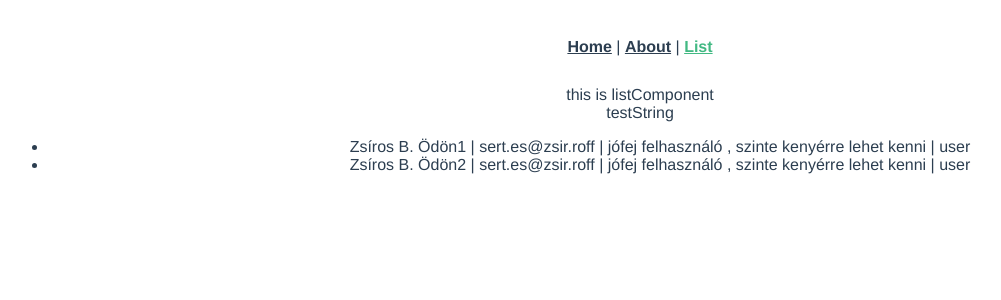
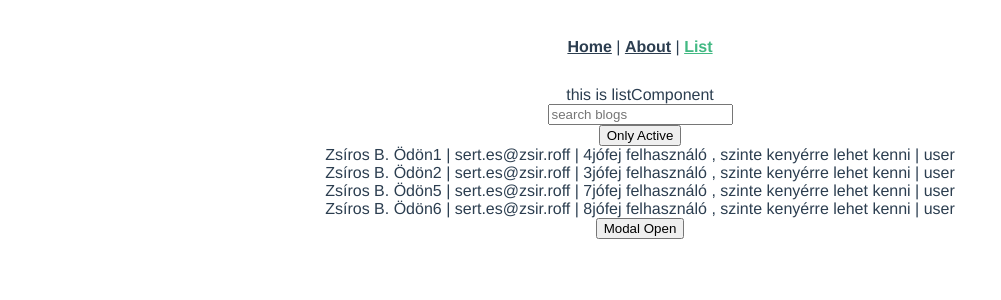
Before and after one commit to OwerHub/pomscloud-hw, a Vue app: page /list in a window 1280 px wide. Shown: the top 300 px of the page, without its empty margins (0-1001 px from the left). Built offline with nearby package versions, Linux system fonts and the light colour scheme; no server answers.

Commit message:
Modal open, close OK

```diff
--- a/src/components/ListComponent.vue
+++ b/src/components/ListComponent.vue
@@ -1,15 +1,58 @@
 <template>
   <div>this is listComponent</div>
-  <div>{{ $store.state.test }}</div>
-  <ul>
-    <li v-for="user in $store.state.testUsers" v-bind:key="user.id">
+
+  <input type="text" v-model="search" placeholder="search blogs" />
+  <div>
+    <button @click="onlyActive = !onlyActive">
+      <span v-if="onlyActive">Show All</span>
+      <span v-else>Only Active</span>
+    </button>
+  </div>
+  <div>
+    <div
+      v-for="user in filteredUsers"
+      v-bind:key="user.id"
+      v-show="user.status === 'active' || (!onlyActive && user.status === 'passive')"
+    >
       {{ user.name }} | {{ user.email }} | {{ user.descript }} | {{ user.type }}
-    </li>
-  </ul>
+    </div>
+  </div>
+  <Modal @modalClose="closeModal" v-if="modalOpen" />
+  <button @click="modalOpen = !modalOpen">Modal Open</button>
 </template>
 
 <script>
+import Modal from "./Modal.vue";
+
 export default {
   name: "ListComponent",
+  components: {
+    Modal,
+  },
+  data() {
+    return {
+      userArray: [],
+      search: "",
+      onlyActive: false,
+      modalOpen: false,
+      userIdForModal: 0,
+    };
+  },
+  created() {
+    this.userArray = this.$store.state.testUsers;
+  },
+  computed: {
+    filteredUsers: function () {
+      return this.userArray.filter((user) => {
+        return user.name.match(this.search) || user.descript.match(this.search);
+      });
+    },
+  },
+  methods: {
+    closeModal: function () {
+      console.log("closamodal ");
+      this.modalOpen = false;
+    },
+  },
 };
 </script>
--- /dev/null
+++ b/src/components/Modal.vue
@@ -0,0 +1,40 @@
+<template>
+  <div class="modalOuter">
+    <div class="modalInner">
+      modalInner
+
+      <button @click="closeModal">close</button>
+    </div>
+  </div>
+</template>
+
+<script>
+export default {
+  name: "Modal",
+  methods: {
+    closeModal: function () {
+      this.$emit("modalClose");
+    },
+  },
+};
+</script>
+
+<style>
+.modalOuter {
+  position: fixed;
+  top: 0;
+  left: 0;
+  height: 100vh;
+  width: 100vw;
+  background-color: rgba(0, 0, 0, 0.5);
+  display: flex;
+  justify-content: center;
+  align-items: center;
+}
+
+.modalInner {
+  height: 70vh;
+  width: 50vw;
+  background-color: white;
+}
+</style>
--- a/src/store/index.js
+++ b/src/store/index.js
@@ -10,18 +10,36 @@ export default createStore({
         id: 1,
         name: "Zsíros B. Ödön1",
         email: "sert.es@zsir.roff",
-        descript: "jófej felhasználó , szinte kenyérre lehet kenni",
+        descript: "4jófej felhasználó , szinte kenyérre lehet kenni",
         type: "user",
-        status: "dead",
+        status: "active",
         signupTime: "2021-11-11",
       },
       {
         id: 2,
         name: "Zsíros B. Ödön2",
         email: "sert.es@zsir.roff",
-        descript: "jófej felhasználó , szinte kenyérre lehet kenni",
+        descript: "3jófej felhasználó , szinte kenyérre lehet kenni",
         type: "user",
-        status: "dead",
+        status: "active",
+        signupTime: "2021-11-11",
+      },
+      {
+        id: 3,
+        name: "Zsíros B. Ödön5",
+        email: "sert.es@zsir.roff",
+        descript: "7jófej felhasználó , szinte kenyérre lehet kenni",
+        type: "user",
+        status: "passive",
+        signupTime: "2021-11-11",
+      },
+      {
+        id: 4,
+        name: "Zsíros B. Ödön6",
+        email: "sert.es@zsir.roff",
+        descript: "8jófej felhasználó , szinte kenyérre lehet kenni",
+        type: "user",
+        status: "passive",
         signupTime: "2021-11-11",
       },
     ],
```
